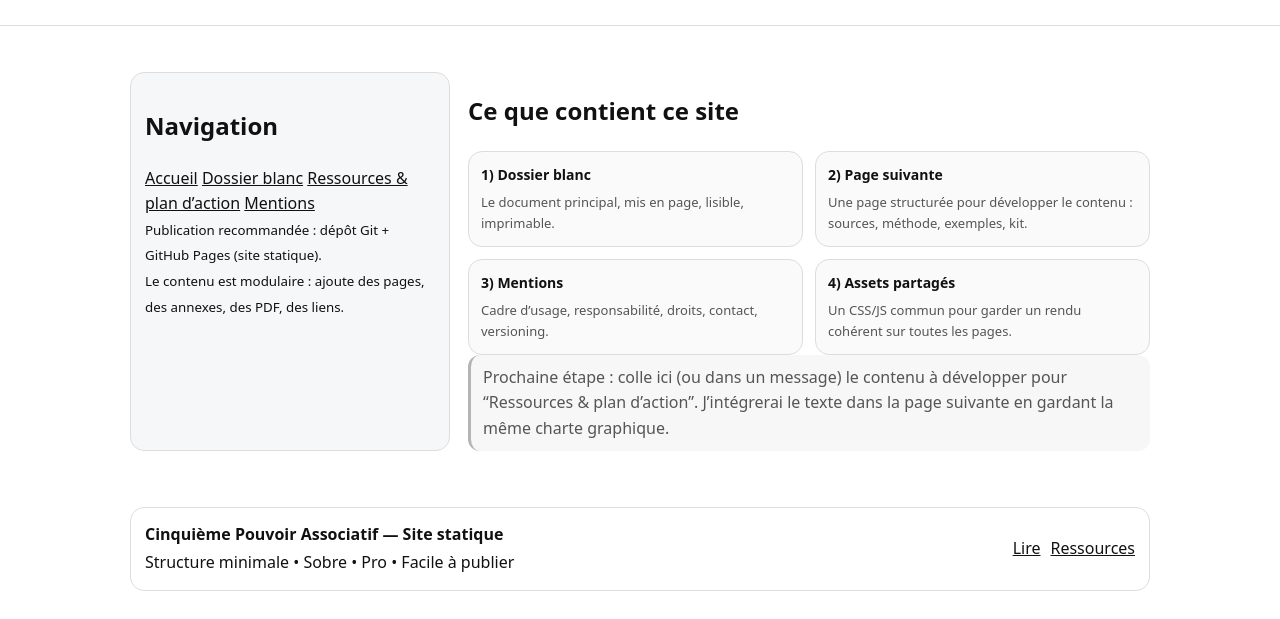
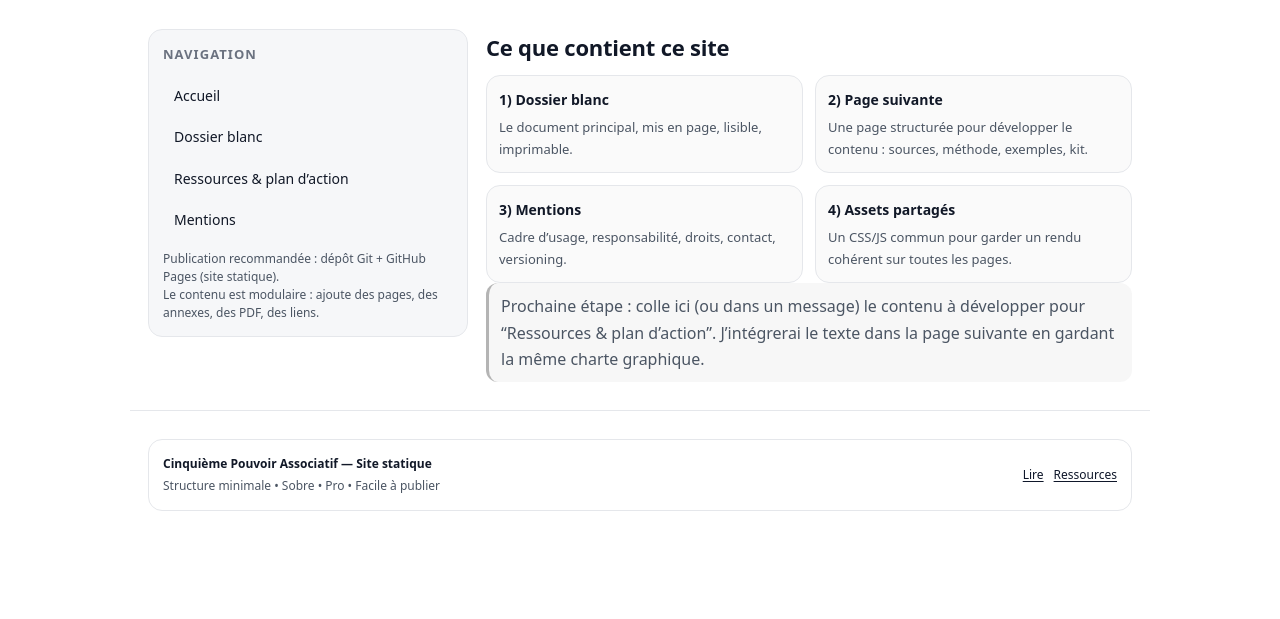
Before and after one commit to ouaisfieu/laGarde, a plain HTML site: page index.html in a window 1280 px wide. Shown: the part 356-975 px from the top of the page. After the commit the page ends 895 px from the top, so only its background shows below. Drawn offline with Linux system fonts and the light colour scheme.

Commit message:
Update index.html

```diff
--- a/index.html
+++ b/index.html
@@ -1,4 +1,3 @@
-
 <!doctype html>
 <html lang="fr">
 <head>
@@ -6,7 +5,7 @@
   <meta name="viewport" content="width=device-width,initial-scale=1" />
   <title>Le Cinquième Pouvoir Associatif — Site</title>
   <meta name="description" content="Site de lecture et de ressources autour du Dossier Blanc : Le Cinquième Pouvoir Associatif." />
-  <link rel="stylesheet" href="./assets/site.css" />
+  <link rel="stylesheet" href="./style/site.css" />
 </head>
 <body>
   <header>
```
